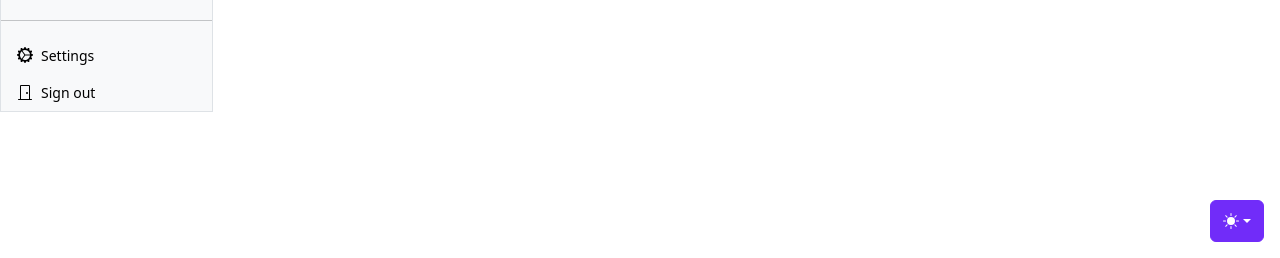
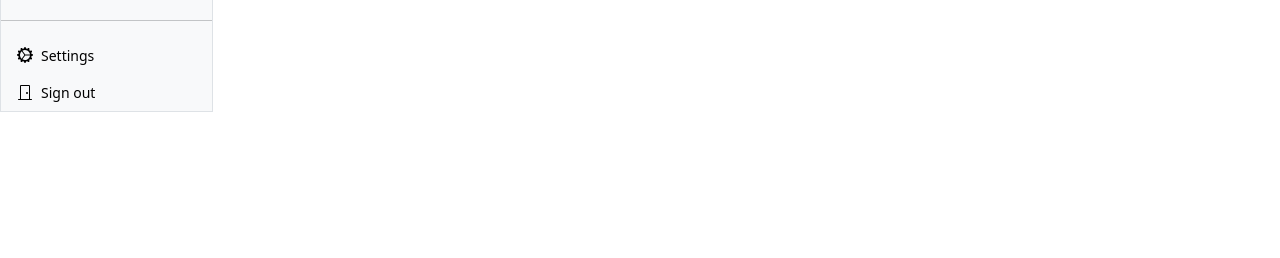
Before and after one commit to djahasiel16/Newington-Sytem, a Django app: page / in a window 1280 px wide. Shown: the part 542-800 px from the top of the page. Run offline with Django 5.2, Linux system fonts and the light colour scheme; the visitor is signed in with stand-in values (Sample User, id 1); some libraries are stand-ins or nearby versions.

Commit message:
removed the theme button

```diff
--- a/main/templates/main/base.html
+++ b/main/templates/main/base.html
@@ -137,7 +137,7 @@
         </symbol>
     </svg>
 
-    <div class="dropdown position-fixed bottom-0 end-0 mb-3 me-3 bd-mode-toggle">
+    <!-- <div class="dropdown position-fixed bottom-0 end-0 mb-3 me-3 bd-mode-toggle">
         <button class="btn btn-bd-primary py-2 dropdown-toggle d-flex align-items-center" id="bd-theme" type="button"
             aria-expanded="false" data-bs-toggle="dropdown" aria-label="Toggle theme (auto)">
             <svg class="bi my-1 theme-icon-active" width="1em" height="1em">
@@ -183,7 +183,7 @@
                 </button>
             </li>
         </ul>
-    </div>
+    </div> -->
 
     <svg xmlns="http://www.w3.org/2000/svg" class="d-none">
         <symbol id="calendar3" viewBox="0 0 16 16">
```
